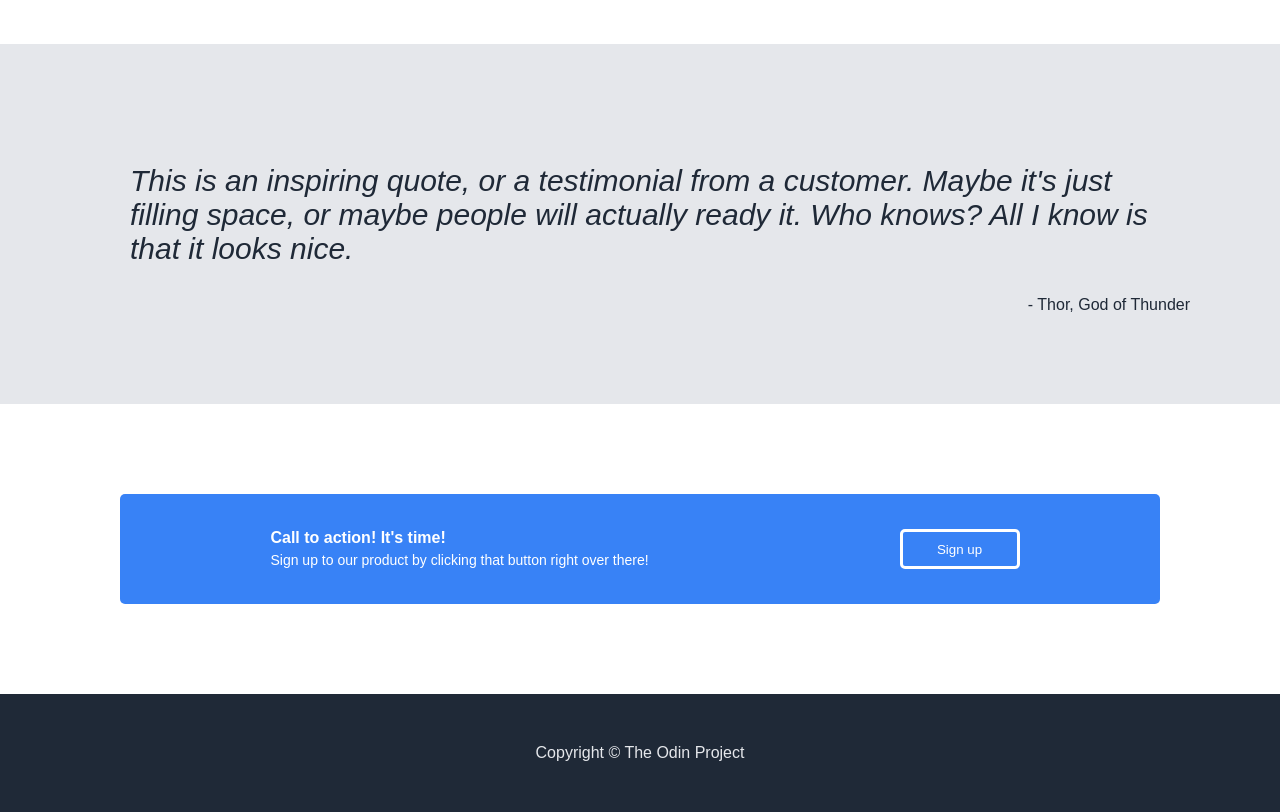
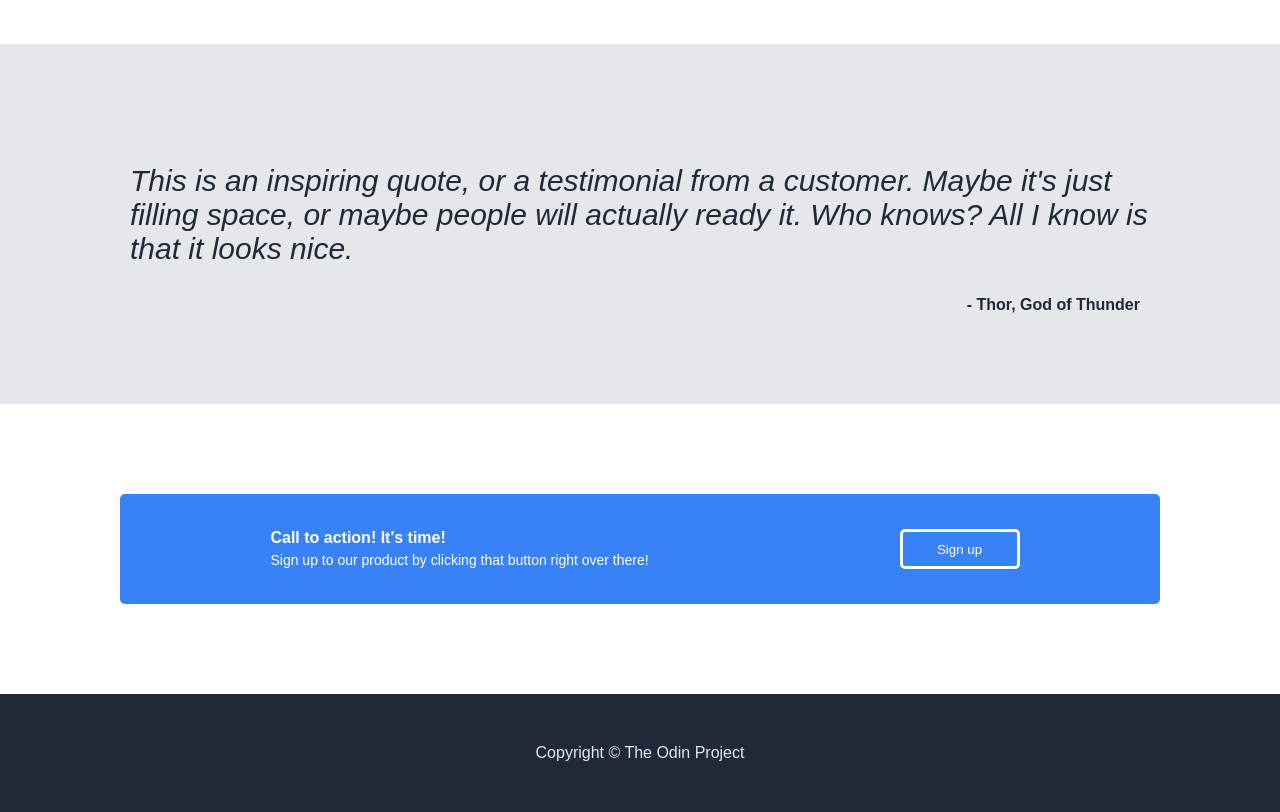
Before and after one commit to mimsotu/odin-landing-page, a plain HTML site: page index.html in a window 1280 px wide. Shown: the part 830-1642 px from the top of the page. Drawn offline with Linux system fonts and the light colour scheme.

Commit message:
Change font-weight and padding on figcaption

```diff
--- a/style.css
+++ b/style.css
@@ -175,6 +175,8 @@ blockquote {
 figcaption {
     display: flex;
     justify-content: flex-end;
+    padding-right: 50px;
+    font-weight: 700;
 }
 
 p {
```
